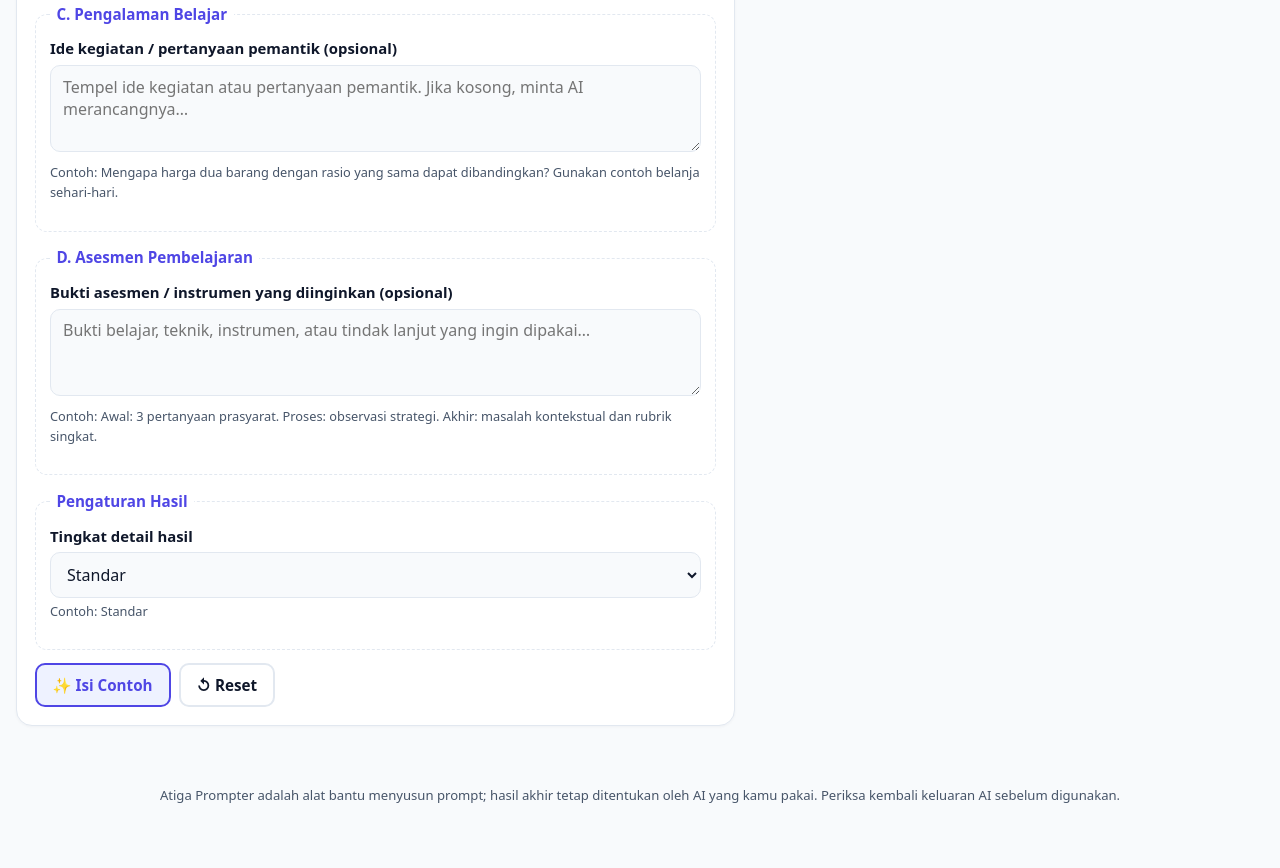
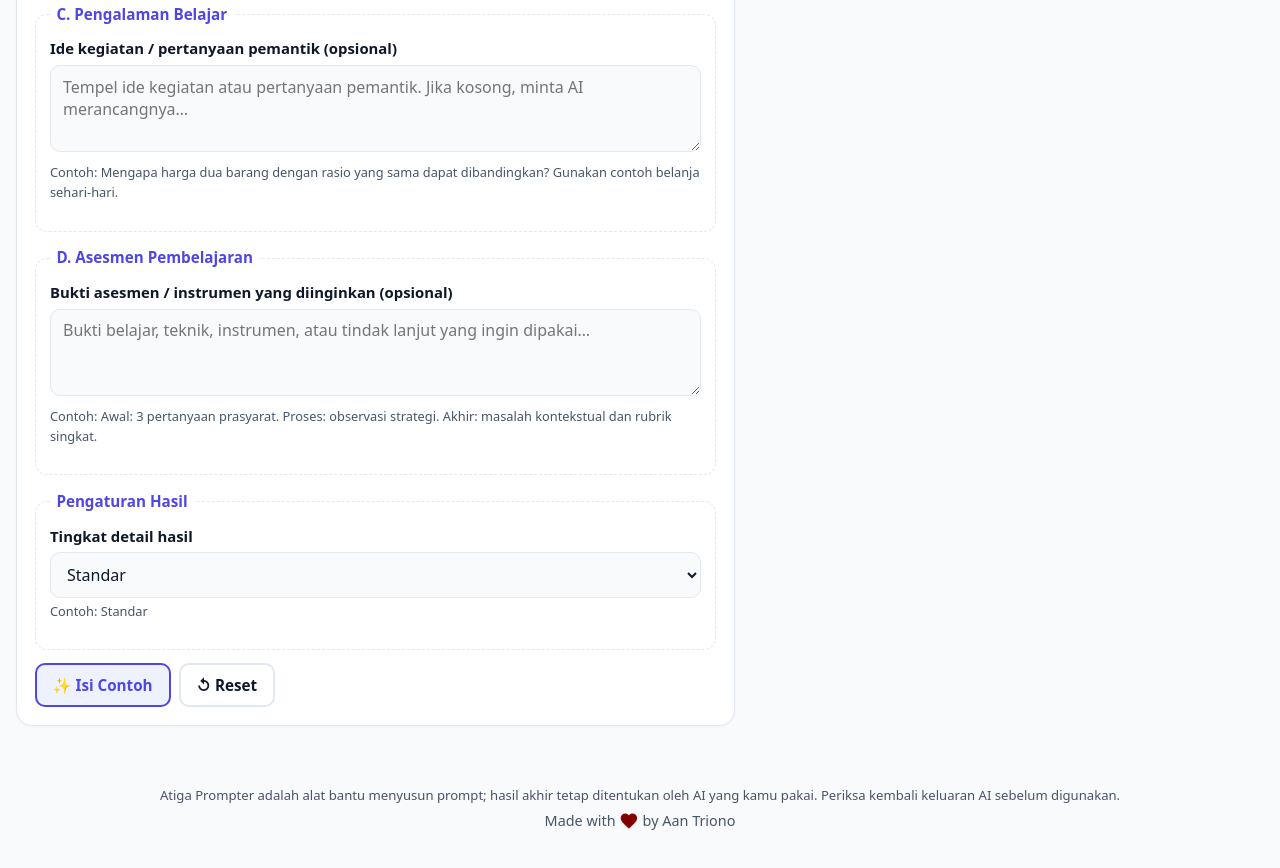
Before and after one commit to aantriono82/prompter, a website: page index.html in a window 1280 px wide. Shown: the part 2969-3837 px from the top of the page. Before the commit the page ends 3814 px from the top, so only its background shows below. Drawn offline with Linux system fonts and the light colour scheme.

Commit message:
Tambah kredit "Made with ♥ by Aan Triono" di kaki halaman
Hati merah marun berdetak; animasi berhenti bila pengguna memilih
mengurangi gerakan (prefers-reduced-motion).

Co-Authored-By: Claude Opus 5.5 <noreply@anthropic.com>

```diff
--- a/index.html
+++ b/index.html
@@ -176,6 +176,7 @@
 
 <footer class="kaki">
   <p class="kaki-kecil">Atiga Prompter adalah alat bantu menyusun prompt; hasil akhir tetap ditentukan oleh AI yang kamu pakai. Periksa kembali keluaran AI sebelum digunakan.</p>
+  <p class="kaki-kredit">Made with <svg class="hati" viewBox="0 0 24 24" role="img" aria-label="Love"><path d="M12 21.35l-1.45-1.32C5.4 15.36 2 12.28 2 8.5 2 5.42 4.42 3 7.5 3c1.74 0 3.41.81 4.5 2.09C13.09 3.81 14.76 3 16.5 3 19.58 3 22 5.42 22 8.5c0 3.78-3.4 6.86-8.55 11.54L12 21.35z"/></svg> by Aan Triono</p>
 </footer>
 
 <div id="pemberitahuan" class="pemberitahuan" role="status" aria-live="polite"></div>
--- a/style.css
+++ b/style.css
@@ -349,6 +349,10 @@ label.tombol.berkas{cursor:pointer}
 }
 .kaki p{margin:.3rem 0}
 .kaki-kecil{font-size:.82rem}
+.kaki-kredit{font-size:.9rem;display:flex;align-items:center;justify-content:center;gap:.35rem}
+.hati{width:1.1em;height:1.1em;fill:#800000;animation:detak 1.2s ease-in-out infinite;transform-origin:center}
+[data-theme="gelap"] .hati{fill:#B0203A}
+@keyframes detak{0%,40%,100%{transform:scale(1)}15%{transform:scale(1.25)}28%{transform:scale(1.1)}}
 
 /* ---------- Layar sangat lebar (IFP/TV) ---------- */
 @media (min-width:1800px){
```
